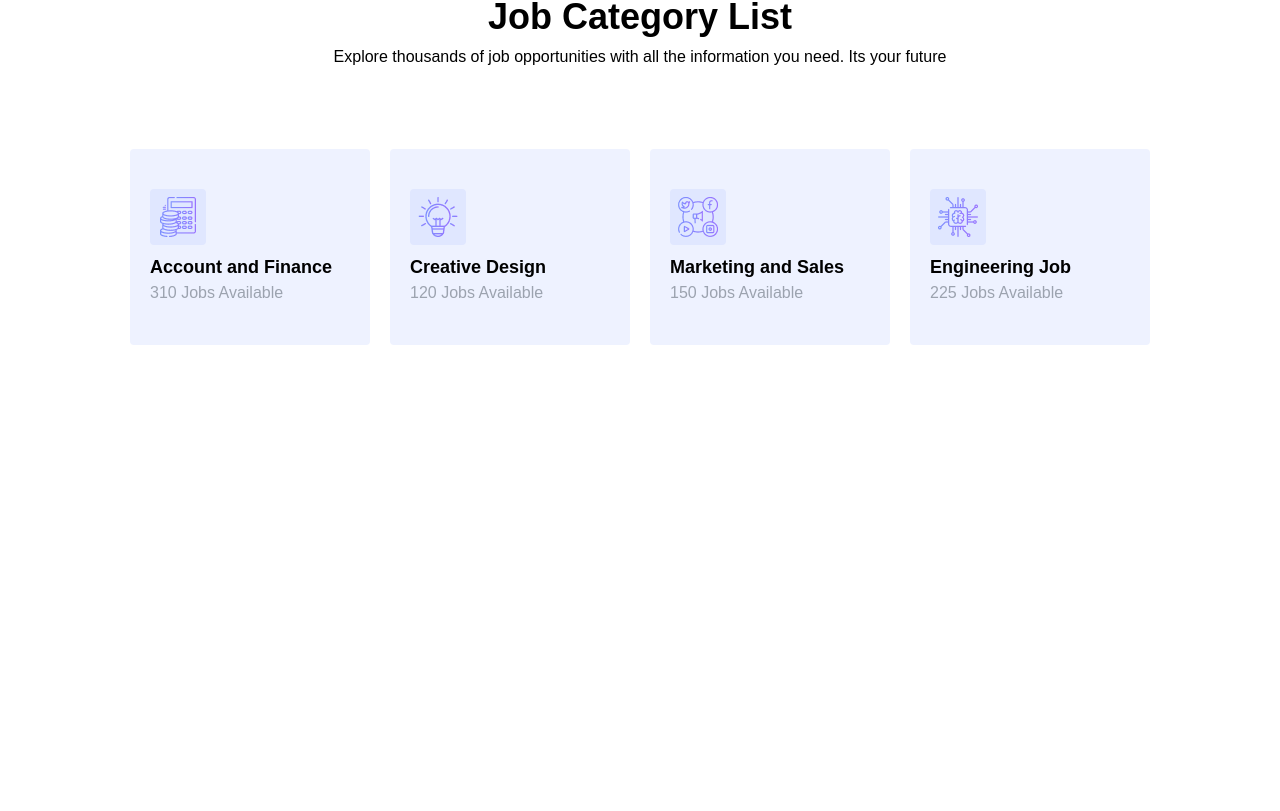
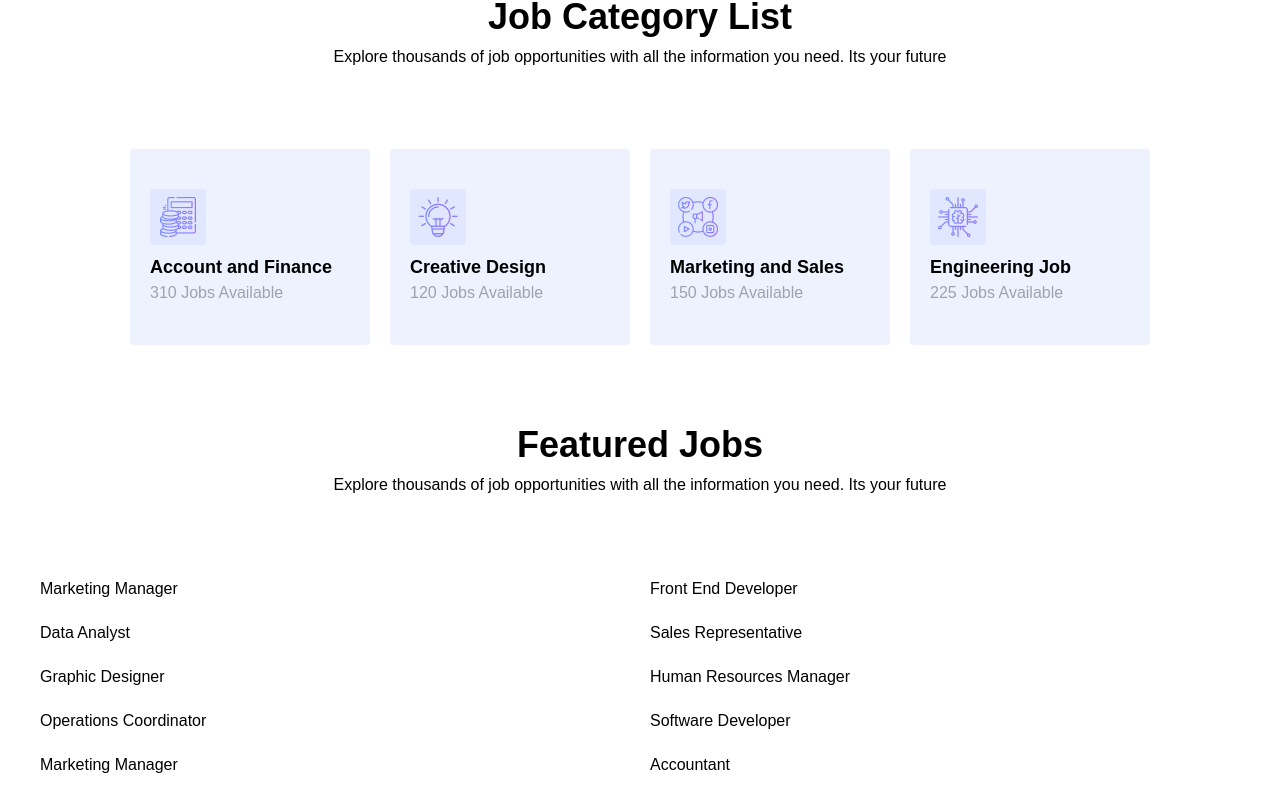
Before and after one commit to faysalewucse/Jobs-Land, a React (Vite) app: page / in a window 1280 px wide. Shown: the part 859-1670 px from the top of the page. Before the commit the page ends 1244 px from the top, so only its background shows below. Built offline with nearby package versions, Linux system fonts and the light colour scheme.

Commit message:
fetched jobs json data and show in the ui withour design

```diff
--- a/src/App.jsx
+++ b/src/App.jsx
@@ -16,6 +16,7 @@ function App() {
         {
           path: "/",
           element: <Home />,
+          loader: () => fetch("jobs.json"),
         },
         {
           path: "statistics",
--- a/src/components/cards/FeaturedJob.jsx
+++ b/src/components/cards/FeaturedJob.jsx
@@ -1,5 +1,6 @@
 import React from "react";
 
-export default function FeaturedJob() {
-  return <div>FeaturedJob</div>;
+export default function FeaturedJob({ job }) {
+  const { jobTitle } = job;
+  return <div>{jobTitle}</div>;
 }
--- a/src/pages/Home/FeaturedJobs.jsx
+++ b/src/pages/Home/FeaturedJobs.jsx
@@ -1,6 +1,8 @@
 import React from "react";
+import FeaturedJob from "../../components/cards/FeaturedJob";
+import CommonHeader from "../../components/CommonHeader";
 
-export default function FeaturedJobs() {
+export default function FeaturedJobs({ jobs }) {
   return (
     <div className="bg-white p-10">
       <div className="max-w-7xl mx-auto">
@@ -10,14 +12,9 @@ export default function FeaturedJobs() {
             "Explore thousands of job opportunities with all the information you need. Its your future"
           }
         />
-        <div className="flex justify-center gap-5">
-          {job_categories.map(({ icon, title, available_jobs }, index) => (
-            <JobCategoryCard
-              key={index}
-              icon={icon}
-              title={title}
-              available_jobs={available_jobs}
-            />
+        <div className="grid grid-cols-2 gap-5">
+          {jobs.map((job, index) => (
+            <FeaturedJob key={index} job={job} />
           ))}
         </div>
       </div>
--- a/src/pages/Home/Home.jsx
+++ b/src/pages/Home/Home.jsx
@@ -1,12 +1,16 @@
 import React from "react";
 import HeroSection from "./HeroSection";
 import JobCategories from "./JobCategories";
+import { useLoaderData } from "react-router-dom";
+import FeaturedJobs from "./FeaturedJobs";
 
 export default function Home() {
+  const jobs = useLoaderData();
   return (
     <div className="bg-indigo-50">
       <HeroSection />
       <JobCategories />
+      <FeaturedJobs jobs={jobs} />
     </div>
   );
 }
```
